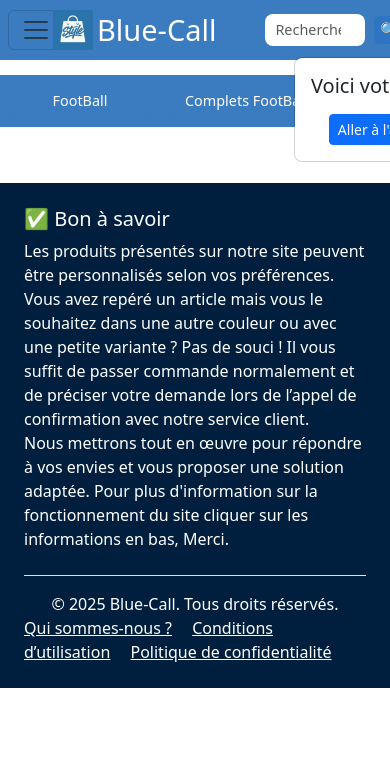
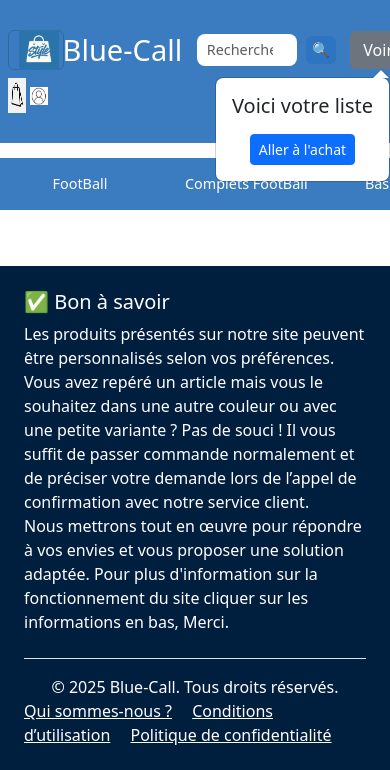
Before and after one commit to Koudousamuel/bluecall-site, a Django app: page /Maillots/ in a window 390 px wide; the page is wider, and only the part inside the window is pictured. Shown: the top 770 px of that part. Run offline with Django 5.2, Linux system fonts and the light colour scheme; data comes from the database, SQL or seed files in the repository; both versions use the stored data as it was after the commit.

Commit message:
Mise à jour du CSS pour l'affichage mobile

```diff
--- a/green/static/Green/css/stylesutilisateur.css
+++ b/green/static/Green/css/stylesutilisateur.css
@@ -158,9 +158,9 @@
         display: flex;
         align-items: center;
         background-color: #3B7BBF;
-        padding: 10px;              /* réduit l’espace pour mieux tenir à l’écran */
+        padding: 30px;              /* réduit l’espace pour mieux tenir à l’écran */
         gap: 8px;                  /* espace entre les éléments */
-        width: 160%;                /* prend toute la largeur de l'écran */
+        width: 112%;                /* prend toute la largeur de l'écran */
         overflow-x: auto;           /* scroll horizontal si nécessaire */
         white-space: nowrap;        /* empêche le retour à la ligne */
     }
```
Also changed, not shown: db.sqlite3.
